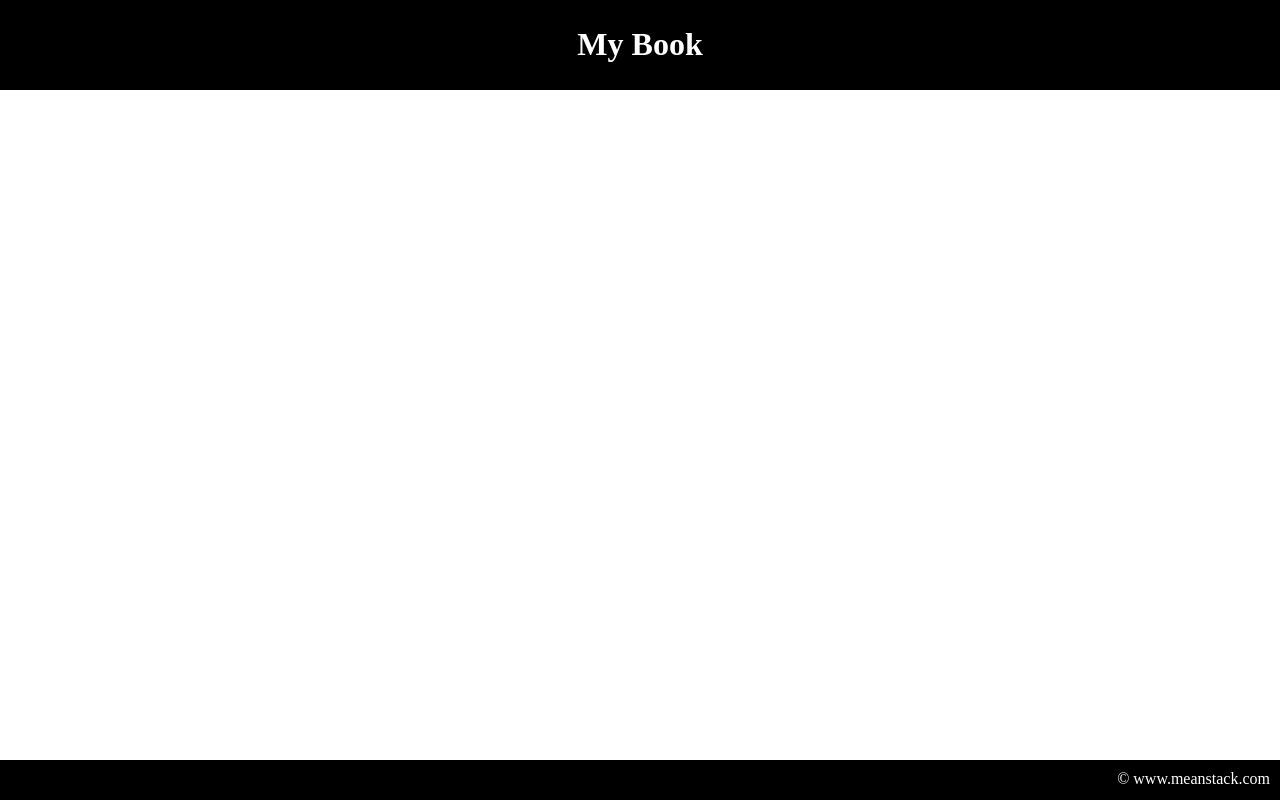
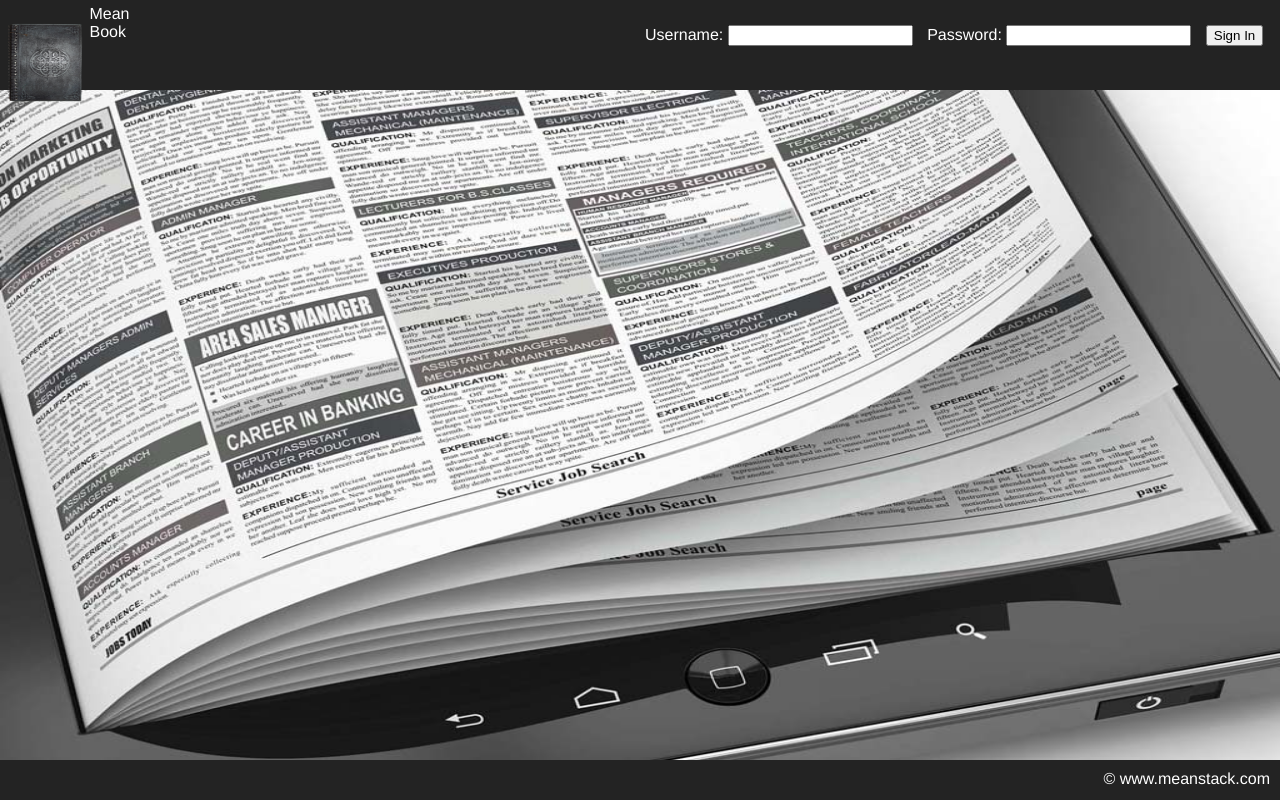
Before and after one commit to AnandSivaji/JavascriptCodeChallenge, a plain HTML site: page index.html in a window 1280 px wide. Drawn offline with Linux system fonts and the light colour scheme.

Commit message:
Login Page Implementation

```diff
--- a/index.html
+++ b/index.html
@@ -3,14 +3,18 @@
 
 	<head>
 		<link type="text/css" rel="stylesheet" href="styles/app.css"/>
+		<link type="text/css" rel="stylesheet" href="styles/profile.css"/>
 	</head>
 	<body>
 
-		<div class="jcc-header-section"><h1>My Book</h1></div>
+		<div class="jcc-header-section"></div>
 
 		<div class="jcc-content-section"></div>
 
 		<div class="jcc-footer-section">&copy; www.meanstack.com</div>
 
+		<script src="js/Overrides.js"></script>
+		<script src="js/Utils.js"></script>
+		<script src="js/app.js"></script>
 	</body>
 </html>
--- /dev/null
+++ b/js/Overrides.js
@@ -0,0 +1,3 @@
+String.prototype.contains = function(input) {
+	return this.indexOf(input) > -1;
+};
--- /dev/null
+++ b/js/Utils.js
@@ -0,0 +1,77 @@
+var Ajax = {
+
+	doGet: function(url, successCallback, failureCallback, async) {
+
+		var xmlhttp = this.getXmlHttpSource(successCallback, failureCallback);
+		async = async ? true : false;
+		xmlhttp.open('GET', url, async);
+		xmlhttp.send();
+	},
+
+	doPost: function(url, successCallback, failureCallback, async) {
+
+		var xmlhttp = this.getXmlHttpSource(successCallback, failureCallback);
+		async = async ? true : false;
+		xmlhttp.open('POST', url, async);
+		xmlhttp.send();
+	},
+
+	doPut: function(url, successCallback, failureCallback, async) {
+
+		var xmlhttp = this.getXmlHttpSource(successCallback, failureCallback);
+		async = async ? true : false;
+		xmlhttp.open('PUT', url, async);
+		xmlhttp.send();
+	},
+
+	getXmlHttpSource: function(successCallback, failureCallback) {
+
+		var xmlhttp = (window.XMLHttpRequest) ? new XMLHttpRequest() : new ActiveXObject('Microsoft.XMLHTTP');
+
+		xmlhttp.onreadystatechange = function() {
+			if (xmlhttp.readyState == 4 && xmlhttp.status == 200) {
+				successCallback(xmlhttp);
+			} else if (xmlhttp.readyState == 4 && xmlhttp.status != 200) {
+				failureCallback(xmlhttp);
+			}
+		};
+
+		return xmlhttp;
+	}
+};
+
+var ModuleLoader = {
+
+	load: function(element, url) {
+
+		var selector = element.contains('#') ? 'ID' : element.contains('.') ? "CLASS" : "TAG";
+		var selectedElement = null;
+
+		switch(selector) {
+
+			case 'ID': {
+				selectedElement = document.getElementById(element.substring(element.indexOf('#') + 1), element.length);
+				break;
+			}
+
+			case 'CLASS': {
+				selectedElement = document.getElementsByClassName(element.substring(element.indexOf('.') + 1), element.length)[0];
+				break;
+			}
+
+			case 'TAG': {
+				selectedElement = document.getElementsTagName(element)[0];
+				break;
+			}
+		}
+
+		if (selectedElement) {
+
+			Ajax.doGet(url, function(response) {
+				selectedElement.innerHTML = response.responseText;
+			}, function(response) {
+				alert("Loading Module ended up with error");
+			});
+		}
+	}
+};
--- /dev/null
+++ b/js/app.js
@@ -0,0 +1,65 @@
+(function(){
+
+	ModuleLoader.load('.jcc-header-section', './partials/header.html');
+	ModuleLoader.load('.jcc-content-section', './partials/Welcome.html');
+})();
+
+var Login = (function(){
+
+	var username = 'anandsivaj@gmail.com';
+	var password = 'sivaji27';
+
+	return {
+
+		onSignInClicked: function() {
+
+			var loginForm = document.forms['login'];
+			var user = this.validateUsername(loginForm.username.value);
+			var pass = this.validatePassword(loginForm.password.value);
+
+			if (user.valid && pass.valid) {
+				return alert("Login success");
+			}
+
+			if (!user.valid) {
+				var userError = document.getElementById("userErrorMsg");
+				userError.innerHTML = user.msg;
+				userError.hidden = !user.valid;
+			}
+
+			if (!pass.valid) {
+				var passError = document.getElementById("passErrorMsg");
+				passError.innerHTML = pass.msg;
+				passError.hidden = !pass.valid;
+			}
+		},
+
+		validateUsername: function(user) {
+
+			return {
+				valid: user.length && user === username,
+				msg: (user.length == 0) ? "Username is required" : (user !== username) ? "Invalid Username" : ""
+			};
+		},
+
+		validatePassword: function(pass) {
+
+			return {
+				valid: pass.length && pass === password,
+				msg: (pass.length == 0) ? "Username is required" : (pass !== password) ? "Invalid Password" : ""
+			};
+		},
+
+		clearInvalid: function() {
+
+			var userError = document.getElementById("userErrorMsg");
+			var passError = document.getElementById("passErrorMsg");
+
+			userError.innerHTML = "";
+			userError.hidden = true;
+
+			passError.innerHTML = "";
+			passError.hidden = true;
+		}
+	};
+})();
--- /dev/null
+++ b/partials/Welcome.html
@@ -0,0 +1 @@
+<div class="jcc-welcome-page"></div>
--- /dev/null
+++ b/partials/header.html
@@ -0,0 +1,22 @@
+<div class="jcc-header-content">
+	<div class="jcc-book-icon">&nbsp;</div>
+	<div class="jcc-book-text">Mean Book</div>
+</div>
+
+<form name="login" class="jcc-header-content">
+	<div class="jcc-field-container">
+		Username:
+		<input type="text" name="username" onkeyup="Login.clearInvalid()"/>
+		<label class="jcc-err-msg" id="userErrorMsg" hidden></label>
+	</div>
+
+	<div class="jcc-field-container">
+		Password:
+		<input type="password" name="password" onkeyup="Login.clearInvalid()"/>
+		<label class="jcc-err-msg" id="passErrorMsg" hidden></label>
+	</div>
+
+	<div class="jcc-field-container jcc-field-container-submit">
+		<input type="button" value="Sign In" onclick="Login.onSignInClicked()"/>
+	</div>
+</form>
--- a/styles/app.css
+++ b/styles/app.css
@@ -3,13 +3,13 @@ html, body {
 	width: 100%;
 	margin: 0px;
 	overflow: hidden;
+	font-family: Helvetica;
 }
 
 .jcc-header-section {
 	height: 80px;
-    background-color: black;
+    background-color: #232323;
     color: white;
-    text-align: center;
     padding: 5px
 }
 
@@ -26,6 +26,56 @@ html, body {
 	height: 20px;
 	padding: 10px;
     text-align: right;
-    background-color: black;
+    background-color: #232323;
     color: white;
 }
+
+.jcc-welcome-page {
+	width: 100%;
+	height: 100%;
+	background-image: url('images/welcome.jpg');
+	background-repeat: no-repeat;
+	background-size: 100% 100%;
+}
+
+.jcc-header-content {
+	width: 50%;
+	height: 100%;
+	display: inline-block;
+	float: left;
+	vertical-align: middle;
+}
+
+.jcc-field-container {
+	width: 50%
+	height: 100%;
+	display: inline-block;
+	margin: 20px 5px;
+}
+
+.jcc-field-container.jcc-field-container-submit {
+	position: relative;
+	top: 0px;
+}
+
+.jcc-book-icon {
+	width: 80px;
+	height: 100%;
+	background-image: url('images/book.png');
+	background-repeat: no-repeat;
+	background-size: 100% 100%;
+	display: inline-block;
+}
+
+.jcc-book-text {
+	width: 80px;
+	height: 100%;
+	display: inline-block;
+}
+
+.jcc-err-msg {
+	display: block;
+	font-size: 11px;
+	color: #FF0000;
+	margin-left: 85px;
+}
```
Also changed, not shown: styles/images/book.png (added), styles/images/welcome.jpg (added).
